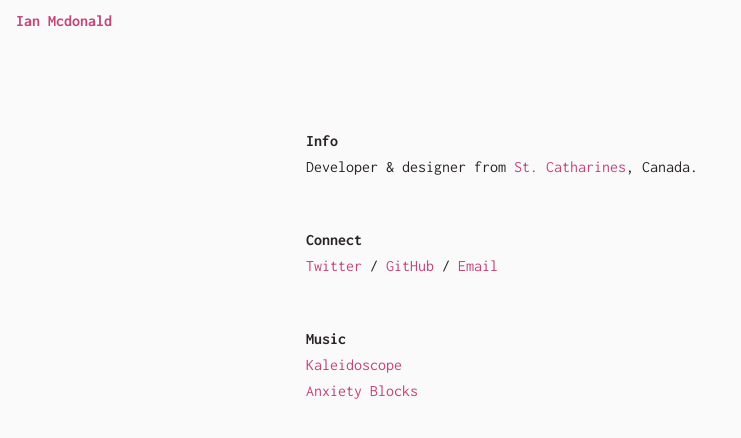
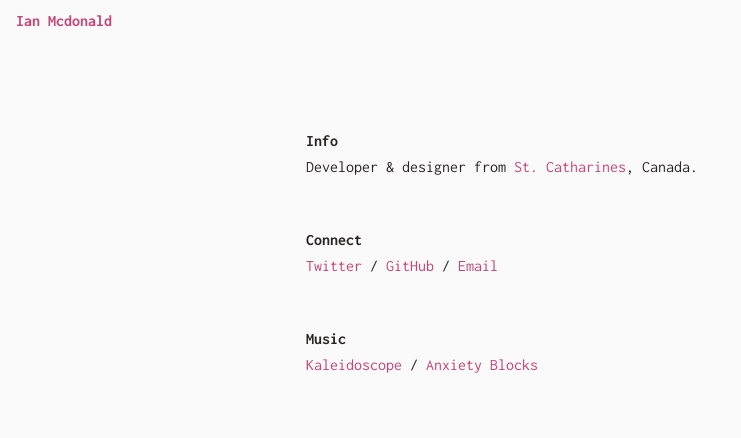
Before and after one commit to ianmcdonald/ianmcdonald.github.io, a Jekyll site: the page built from index.html, in a window 1280 px wide. Shown: the top 438 px of the page, without its empty margins (0-741 px from the left). Built offline with Jekyll 4.4.1, drawn with Linux system fonts in a browser that asks for light colours.

Commit message:
usadfonsadfknf

```diff
--- a/README.org
+++ b/README.org
@@ -1,2 +1,2 @@
 #+TITLE: Ian Mcdonald
-My personal website, collecting scraps of code, personal projects, works in progress, thoughts, and opinions.
+Very WIP.
--- a/index.html
+++ b/index.html
@@ -21,8 +21,8 @@ layout: default
          </nav> -->
     <div class="projects">
         <h2>Music</h2>
-        <ul>
-            <li><a href="http://ianmcdonald.ca/kaleidoscope/">Kaleidoscope</a></li>
+        <ul class="connect">
+            <li><a href="http://ianmcdonald.ca/kaleidoscope/">Kaleidoscope</a> /</li>
             <li><a href="http://ianmcdonald.ca/anxiety-blocks/">Anxiety Blocks</a></li>
         </ul>
     </div>
```
Also changed, not shown: 2 other files.
